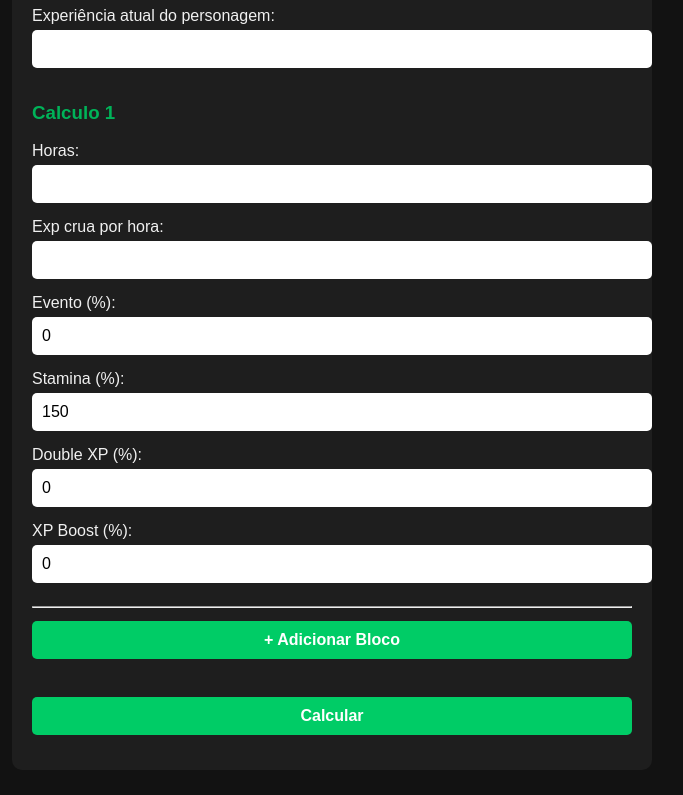
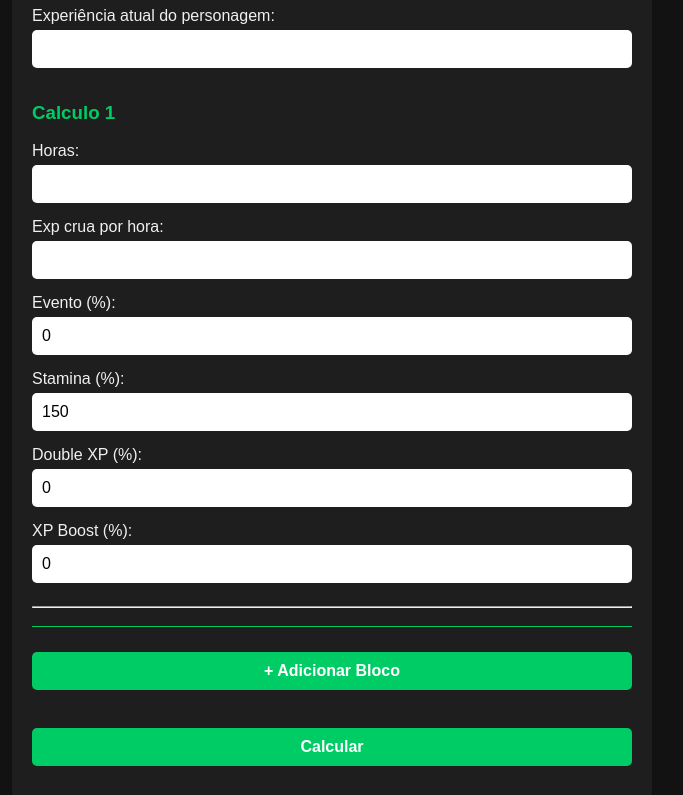
Before and after one commit to EdHiit/Calcexptibia, a website: page views/index.html in a window 1280 px wide. Shown: the part 158-953 px from the top of the page, without its empty margins (308-991 px from the left). Drawn offline with Linux system fonts and the light colour scheme.

Commit message:
Update style.css

```diff
--- a/public/style.css
+++ b/public/style.css
@@ -4,6 +4,7 @@ body {
   color: #f0f0f0;
   padding: 20px;
 }
+
 .container {
   max-width: 600px;
   margin: auto;
@@ -11,7 +12,9 @@ body {
   padding: 20px;
   border-radius: 10px;
 }
-input, button {
+
+input,
+button {
   width: 100%;
   margin-top: 5px;
   margin-bottom: 15px;
@@ -19,6 +22,7 @@ input, button {
   font-size: 16px;
   border-radius: 5px;
   border: none;
+  box-sizing: border-box;
 }
 
 button {
@@ -27,21 +31,18 @@ button {
   font-weight: bold;
   cursor: pointer;
 }
+
 button:hover {
   background: #00b359;
 }
-h1, h3 {
-  color: #00b359;
+
+h1,
+h3 {
+  color: #00cc66;
 }
 
-.checkbox-inline {
-  display: inline-flex;
-  align-items: center;
-  gap: 0px;
-  margin-bottom: 10px;
-  white-space: nowrap;
+.bloco {
+  margin-bottom: 20px;
+  padding-bottom: 10px;
+  border-bottom: 1px solid #00cc66;
 }
-
-.checkbox-inline label {
-  margin: 0;
-}
```
